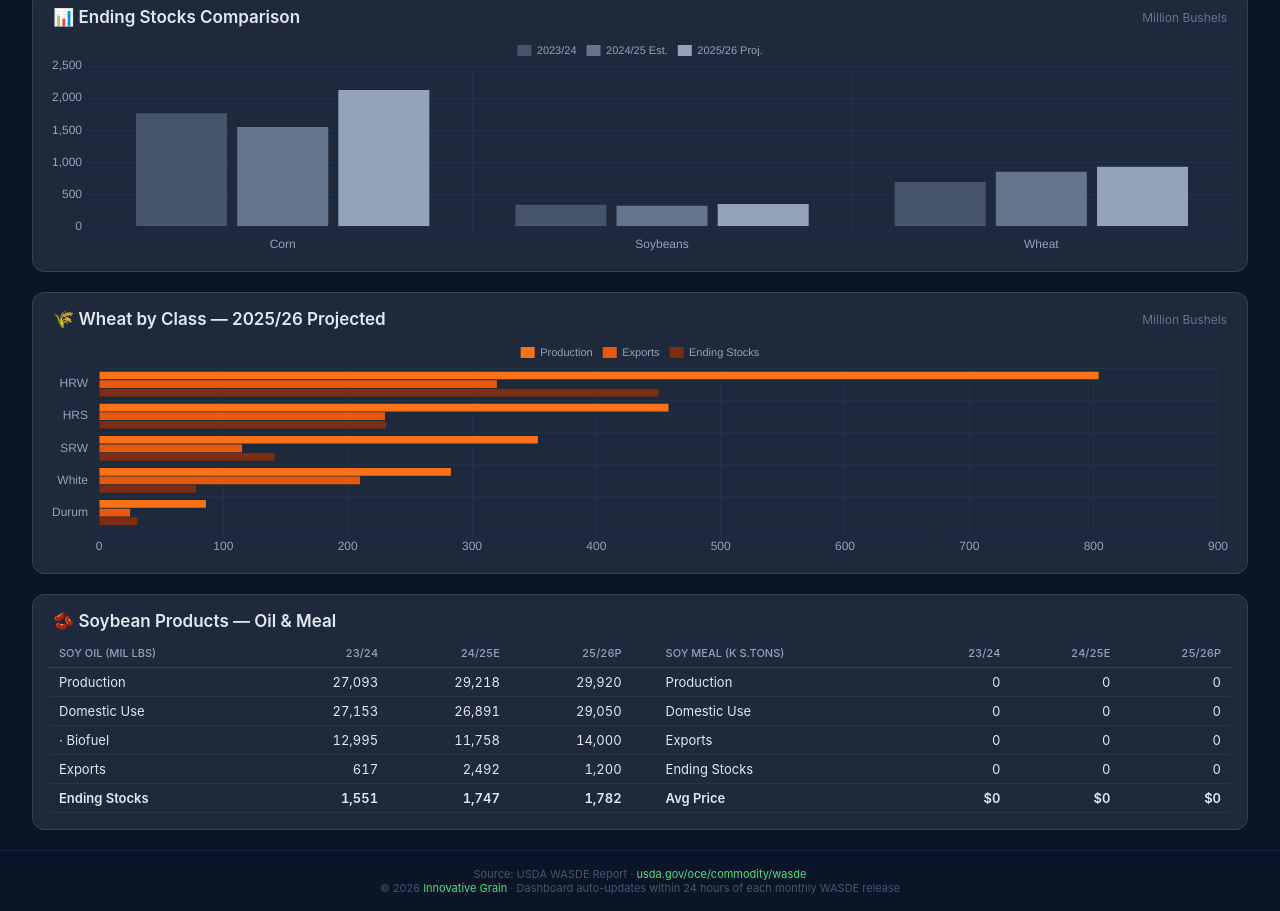
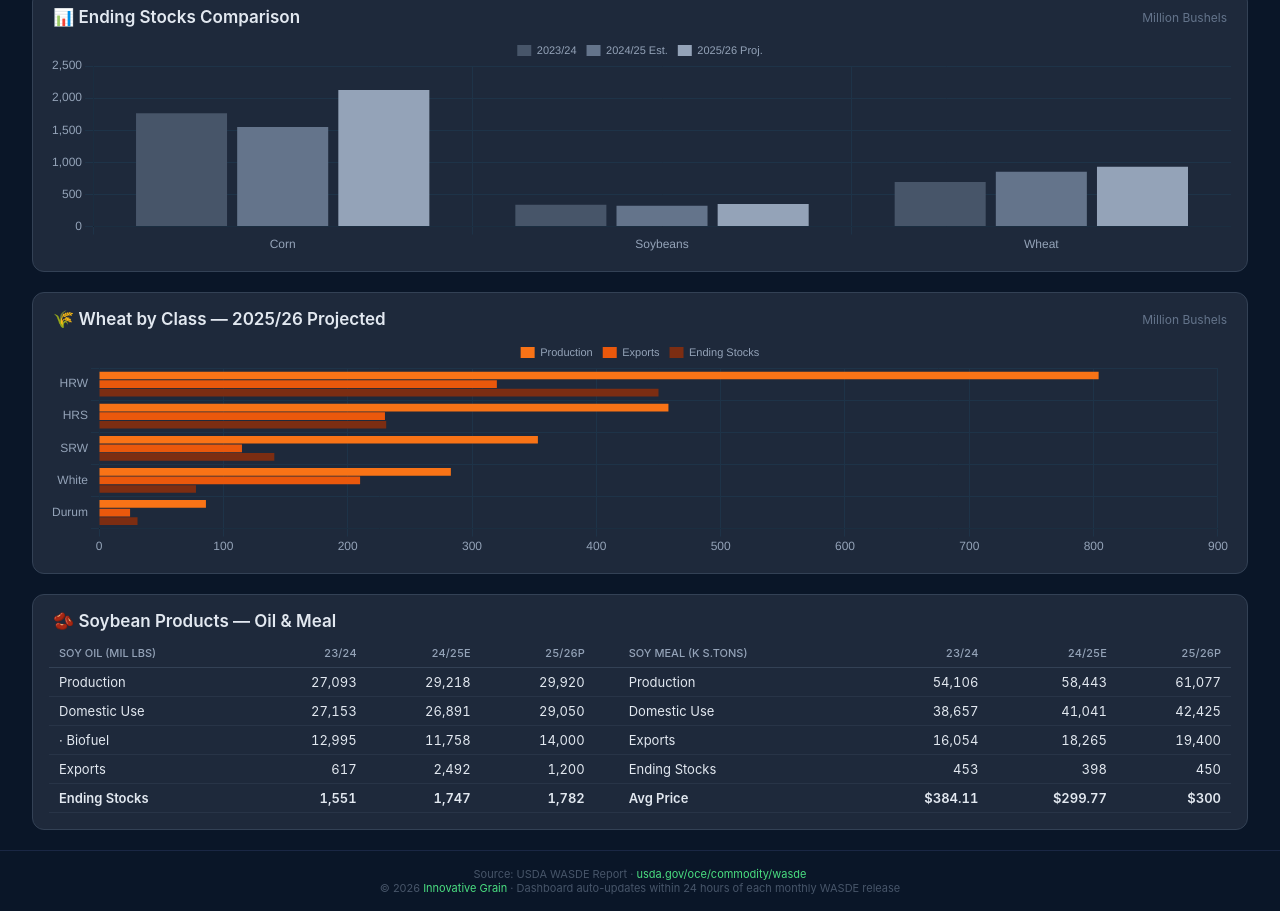
Before and after one commit to robahuston/wasde-dashboard, a plain HTML site: page index.html in a window 1280 px wide. Shown: the part 1670-2581 px from the top of the page. Drawn offline with nearby package versions, Linux system fonts and the light colour scheme.

Commit message:
Update WASDE dashboard - 2026-04

```diff
--- a/index.html
+++ b/index.html
@@ -346,29 +346,29 @@ const WASDE_DATA = {
     },
     "meal": {
       "price": [
-        0,
-        0,
-        0
+        384.11,
+        299.77,
+        300.0
       ],
       "production": [
-        0,
-        0,
-        0
+        54106.0,
+        58443.0,
+        61077.0
       ],
       "domesticUse": [
-        0,
-        0,
-        0
+        38657.0,
+        41041.0,
+        42425.0
       ],
       "exports": [
-        0,
-        0,
-        0
+        16054.0,
+        18265.0,
+        19400.0
       ],
       "endStocks": [
-        0,
-        0,
-        0
+        453.0,
+        398.0,
+        450.0
       ]
     },
     "endStocksPrev": 350.0
```
